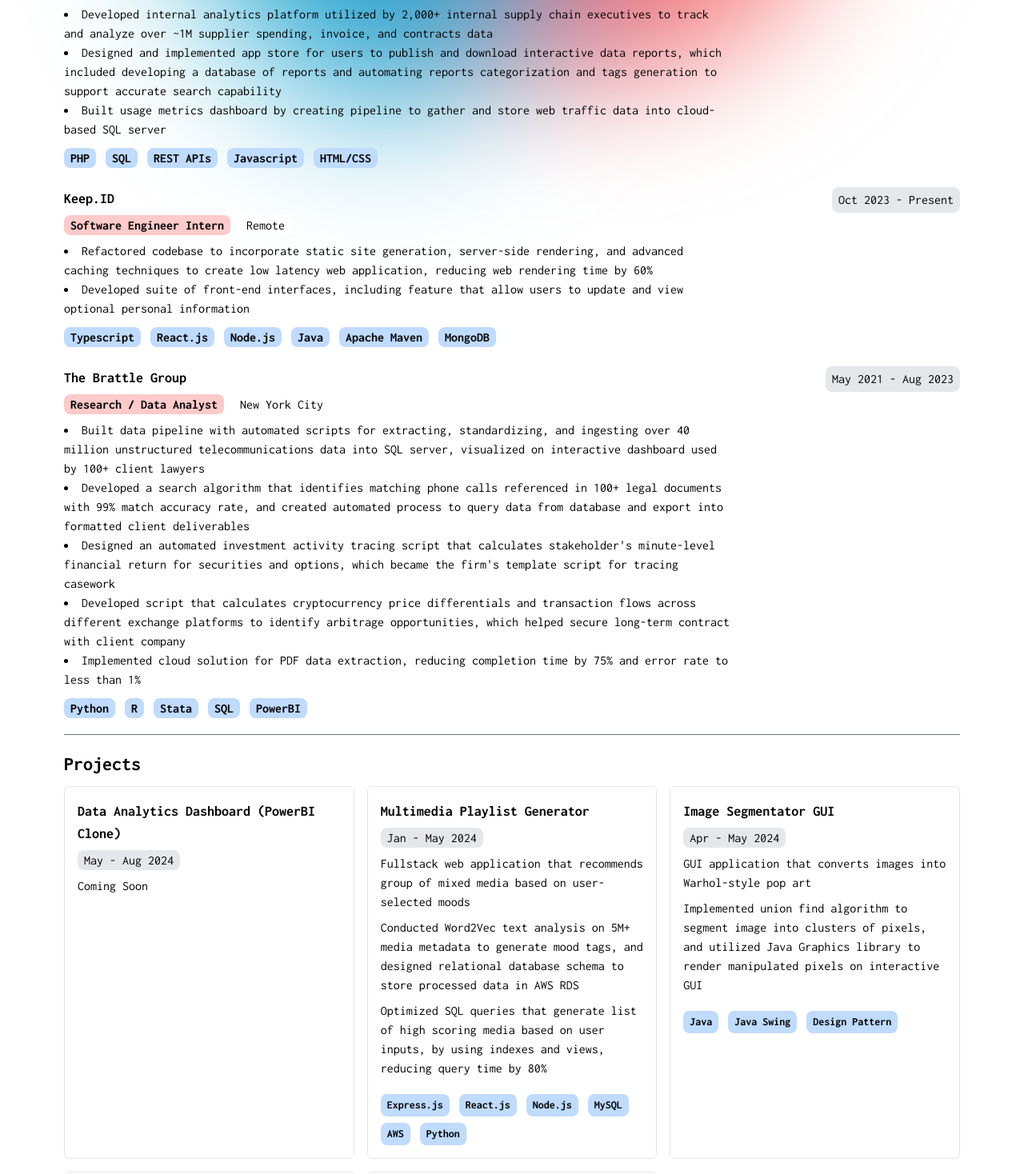
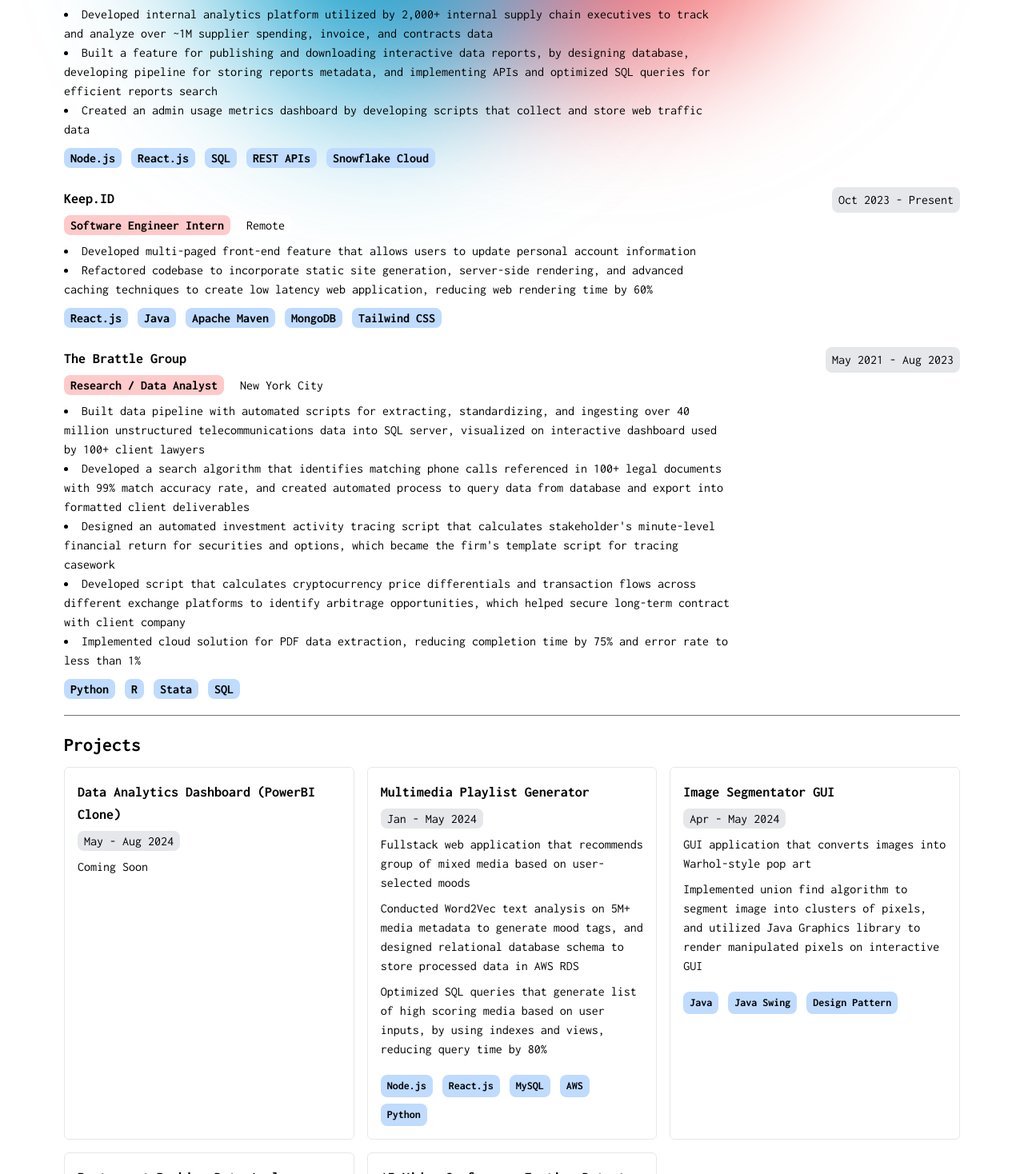
Before and after one commit to yousungk/personal-website, a Next.js app: page /resume in a window 1280 px wide. Shown: the part 762-2230 px from the top of the page at 80% size. Built offline with nearby package versions, Linux system fonts and the light colour scheme.

Commit message:
updated resume

```diff
--- a/src/app/resume/page.js
+++ b/src/app/resume/page.js
@@ -143,18 +143,21 @@
               spending, invoice, and contracts data
             </li>
             <li>
-              Designed and implemented app store for users to publish and
-              download interactive data reports, which included developing a
-              database of reports and automating reports categorization and tags
-              generation to support accurate search capability
+              Built a feature for publishing and downloading interactive data
+              reports, by designing database, developing pipeline for storing
+              reports metadata, and implementing APIs and optimized SQL queries
+              for efficient reports search
             </li>
             <li>
-              Built usage metrics dashboard by creating pipeline to gather and
-              store web traffic data into cloud-based SQL server
+              Created an admin usage metrics dashboard by developing scripts
+              that collect and store web traffic data
             </li>
             <div className="mt-3">
               <span className="rounded-lg bg-blue-200  p-1 px-2 font-bold mr-3">
-                PHP
+                Node.js
+              </span>
+              <span className="rounded-lg bg-blue-200 p-1 px-2 font-bold mr-3">
+                React.js
               </span>
               <span className="rounded-lg bg-blue-200 p-1 px-2 font-bold mr-3">
                 SQL
@@ -163,10 +166,7 @@
                 REST APIs
               </span>
               <span className="rounded-lg bg-blue-200 p-1 px-2 font-bold mr-3">
-                Javascript
-              </span>
-              <span className="rounded-lg bg-blue-200 p-1 px-2 font-bold mr-3">
-                HTML/CSS
+                Snowflake Cloud
               </span>
             </div>
           </div>
@@ -184,23 +184,17 @@
               <span className="rounded-lg bg-white p-1 px-2">Remote</span>
             </div>
             <li>
+              Developed multi-paged front-end feature that allows users to
+              update personal account information
+            </li>
+            <li>
               Refactored codebase to incorporate static site generation,
               server-side rendering, and advanced caching techniques to create
               low latency web application, reducing web rendering time by 60%
             </li>
-            <li>
-              Developed suite of front-end interfaces, including feature that
-              allow users to update and view optional personal information
-            </li>
             <div className="mt-3">
-              <span className="rounded-lg bg-blue-200  p-1 px-2 font-bold mr-3">
-                Typescript
-              </span>
               <span className="rounded-lg bg-blue-200 p-1 px-2 font-bold mr-3">
                 React.js
-              </span>
-              <span className="rounded-lg bg-blue-200 p-1 px-2 font-bold mr-3">
-                Node.js
               </span>
               <span className="rounded-lg bg-blue-200 p-1 px-2 font-bold mr-3">
                 Java
@@ -210,6 +204,9 @@
               </span>
               <span className="rounded-lg bg-blue-200 p-1 px-2 font-bold mr-3">
                 MongoDB
+              </span>
+              <span className="rounded-lg bg-blue-200 p-1 px-2 font-bold mr-3">
+                Tailwind CSS
               </span>
             </div>
           </div>
@@ -269,9 +266,6 @@
               <span className="rounded-lg bg-blue-200 p-1 px-2 font-bold mr-3">
                 SQL
               </span>
-              <span className="rounded-lg bg-blue-200 p-1 px-2 font-bold mr-3">
-                PowerBI
-              </span>
             </div>
           </div>
           <span className="col-span-1 rounded-lg bg-gray-200 py-1 px-2 self-start justify-self-end">
@@ -317,13 +311,10 @@
             </div>
             <div className="mt-3 flex flex-wrap items-center">
               <div className="my-2 h-7 rounded-lg bg-blue-200 p-1 px-2 font-bold mr-3 text-sm flex items-center">
-                Express.js
+                Node.js
               </div>
               <div className="h-7 rounded-lg bg-blue-200 p-1 px-2 font-bold mr-3 text-sm flex items-center">
                 React.js
-              </div>
-              <div className="h-7 rounded-lg bg-blue-200 p-1 px-2 font-bold mr-3 text-sm flex items-center">
-                Node.js
               </div>
               <div className="h-7 rounded-lg bg-blue-200 p-1 px-2 font-bold mr-3 text-sm flex items-center">
                 MySQL
@@ -440,9 +431,6 @@
               <div className="h-7 rounded-lg bg-blue-200 p-1 px-2 font-bold mr-3 text-sm flex items-center">
                 Javascript
               </div>
-              <div className="h-7 rounded-lg bg-blue-200 p-1 px-2 font-bold mr-3 text-sm flex items-center">
-                React.js
-              </div>
             </div>
           </div>
         </div>
@@ -459,10 +447,11 @@
             </div>
           </div>
           <div className="flex flex-row">
-            <div className="font-bold">Frameworks: </div>
+            <div className="font-bold">Web Development: </div>
             <div className="ml-2">
               {" "}
               React.js, Next,js, Node.js, Express.js, D3.js, Bootstrap, Tailwind
+              CSS, Docker
             </div>
           </div>
           <div className="flex flex-row">
```
